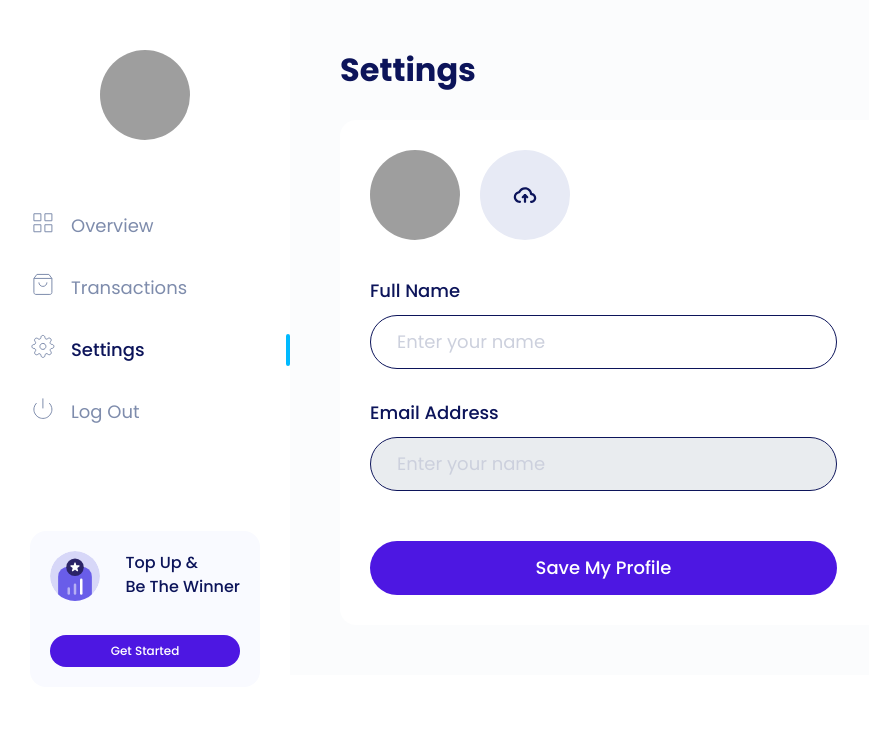
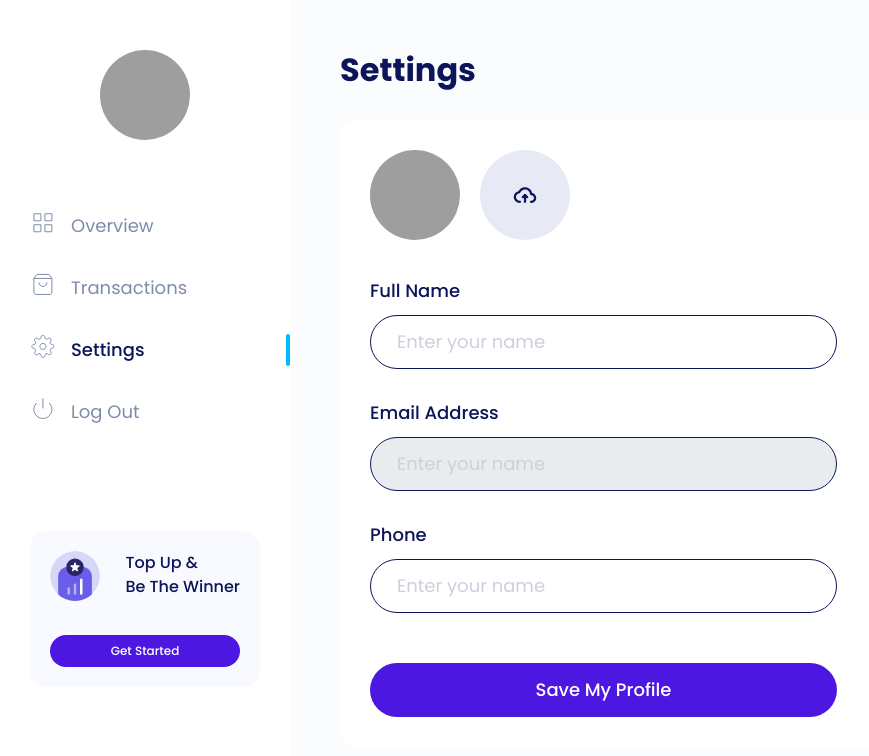
Before and after one commit to hilmirazib/next-topupgame, a Next.js app: page /member/edit-profile in a window 1280 px wide. Shown: the top 756 px of the page, without its empty margins (0-869 px from the left). Built offline with nearby package versions, Linux system fonts and the light colour scheme; grey boxes are pictures that could not be loaded.

Commit message:
update nomor handphone

```diff
--- a/pages/member/edit-profile.tsx
+++ b/pages/member/edit-profile.tsx
@@ -14,6 +14,7 @@ interface UserStateTypes {
   name: string;
   email: string;
   avatar: any;
+  phoneNumber: string;
 }
 
 export default function EditProfile() {
@@ -22,6 +23,7 @@ export default function EditProfile() {
     name: '',
     email: '',
     avatar: '',
+    phoneNumber: '',
   });
   const [imagePreview, setImagePreview] = useState('/');
   const router = useRouter();
@@ -41,6 +43,7 @@ export default function EditProfile() {
 
     data.append('image', user.avatar);
     data.append('name', user.name);
+    data.append('phoneNumber', user.phoneNumber);
     const response = await updateProfile(data);
     if (response.error) {
       toast.error(response.message);
@@ -105,9 +108,18 @@ export default function EditProfile() {
               <div className="pt-30">
                 <Input label="Email Address" disabled value={user.email} />
               </div>
-              {/* <div className="pt-30">
-                <Input label="Phone" />
-              </div> */}
+              <div className="pt-30">
+                <Input
+                  label="Phone"
+                  value={user.phoneNumber}
+                  onChange={(event: { target: { value: any } }) =>
+                    setUser({
+                      ...user,
+                      phoneNumber: event.target.value,
+                    })
+                  }
+                />
+              </div>
               <div className="button-group d-flex flex-column pt-50">
                 <button type="button" className="btn btn-save fw-medium text-lg text-white rounded-pill" onClick={onSubmit}>
                   Save My Profile
```
